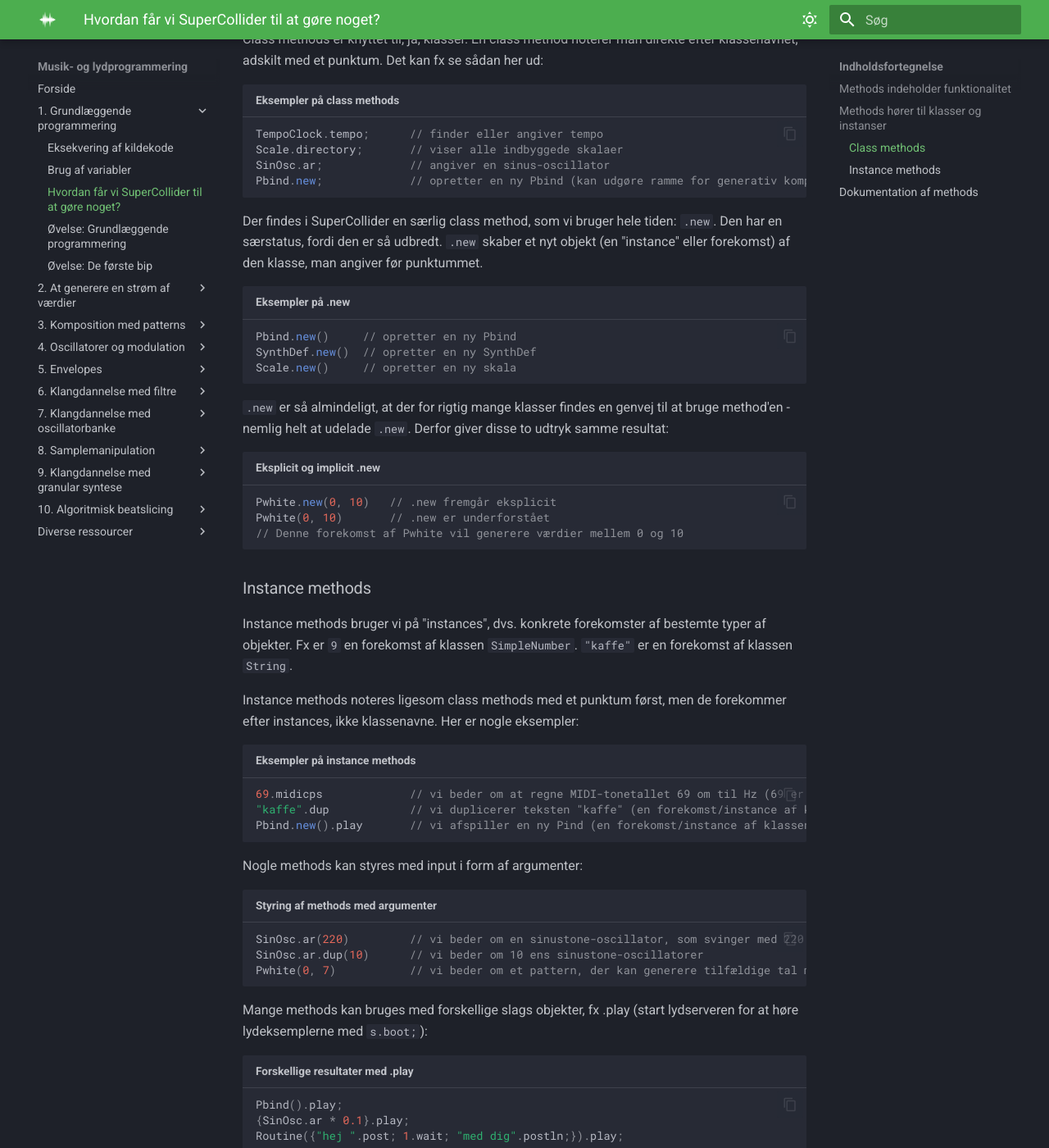
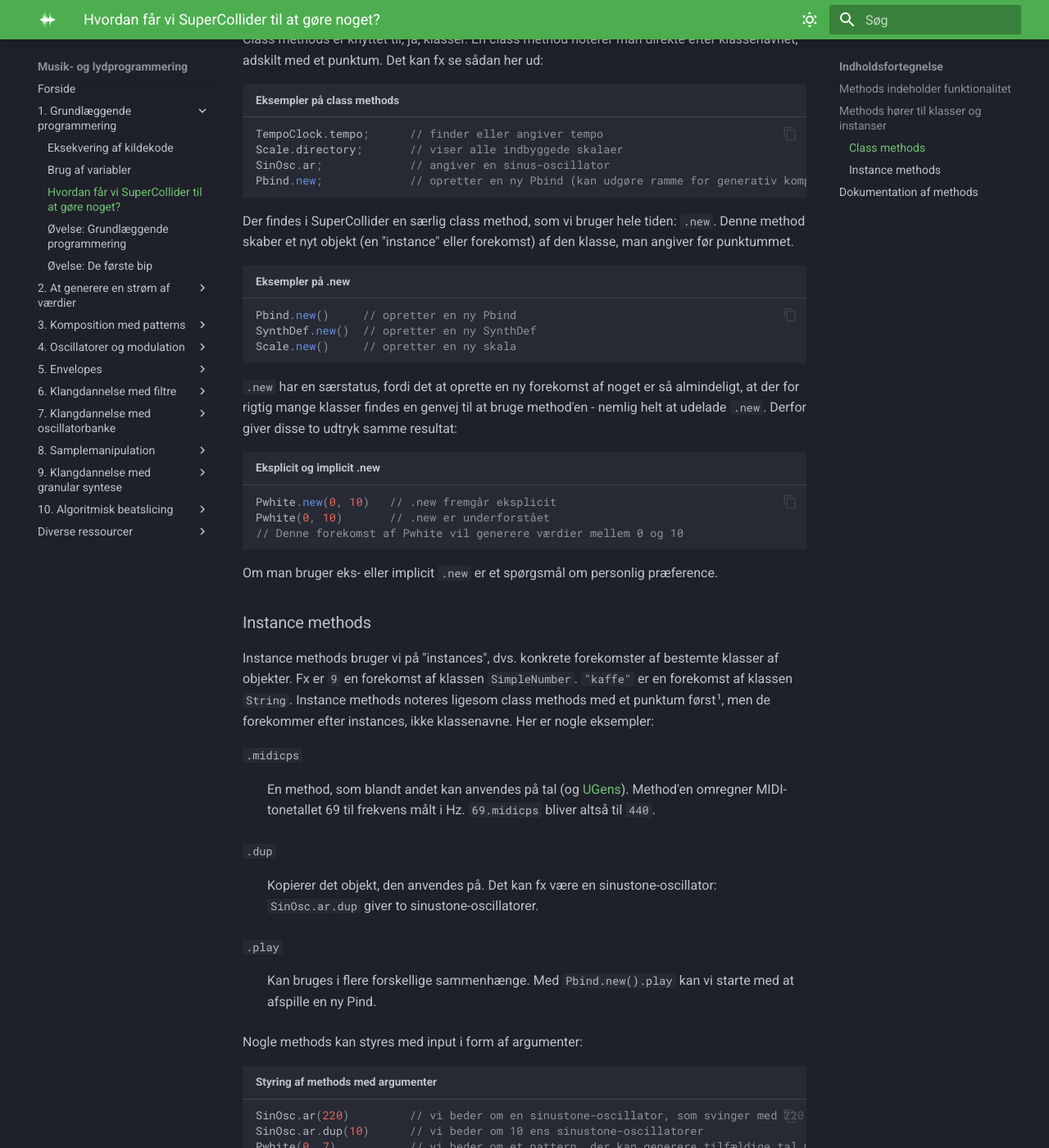
Before and after one commit to sparkletop/sparkletop.github.io, an MkDocs documentation site: the page built from docs/01/a3-methods.md, in a window 1280 px wide and 1400 px high, scrolled down 877 px. Shown: the whole window at 82% size. Built offline with MkDocs 1.6.1 and Material for MkDocs 9.7.7, drawn with Linux system fonts in a browser that asks for light colours; some of the changed text lies outside the part shown.

Commit message:
improvements to docs

````diff
--- a/docs/01/a3-methods.md
+++ b/docs/01/a3-methods.md
@@ -34,7 +34,7 @@
 Pbind.new;             // opretter en ny Pbind (kan udgøre ramme for generativ komposition)
 ```
 
-Der findes i SuperCollider en særlig class method, som vi bruger hele tiden: `.new`. Den har en særstatus, fordi den er så udbredt. `.new` skaber et nyt objekt (en "instance" eller forekomst) af den klasse, man angiver før punktummet.
+Der findes i SuperCollider en særlig class method, som vi bruger hele tiden: `.new`. Denne method skaber et nyt objekt (en "instance" eller forekomst) af den klasse, man angiver før punktummet.
 
 ``` sc title="Eksempler på .new"
 Pbind.new()     // opretter en ny Pbind
@@ -42,7 +42,7 @@
 Scale.new()     // opretter en ny skala
 ```
 
-`.new` er så almindeligt, at der for rigtig mange klasser findes en genvej til at bruge method'en - nemlig helt at udelade `.new`. Derfor giver disse to udtryk samme resultat:
+`.new` har en særstatus, fordi det at oprette en ny forekomst af noget er så almindeligt, at der for rigtig mange klasser findes en genvej til at bruge method'en - nemlig helt at udelade `.new`. Derfor giver disse to udtryk samme resultat:
 
 ``` sc title="Eksplicit og implicit .new"
 Pwhite.new(0, 10)   // .new fremgår eksplicit
@@ -50,17 +50,23 @@
 // Denne forekomst af Pwhite vil generere værdier mellem 0 og 10
 ```
 
+Om man bruger eks- eller implicit `.new` er et spørgsmål om personlig præference.
+
 ### Instance methods
 
-Instance methods bruger vi på "instances", dvs. konkrete forekomster af bestemte typer af objekter. Fx er `9` en forekomst af klassen `SimpleNumber`. `"kaffe"` er en forekomst af klassen `String`.
+Instance methods bruger vi på "instances", dvs. konkrete forekomster af bestemte klasser af objekter. Fx er `9` en forekomst af klassen `SimpleNumber`. `"kaffe"` er en forekomst af klassen `String`. Instance methods noteres ligesom class methods med et punktum først[^1], men de forekommer efter instances, ikke klassenavne. Her er nogle eksempler:
 
-Instance methods noteres ligesom class methods med et punktum først, men de forekommer efter instances, ikke klassenavne. Her er nogle eksempler:
+`.midicps`
 
-``` sc title="Eksempler på instance methods"
-69.midicps             // vi beder om at regne MIDI-tonetallet 69 om til Hz (69 er en forekomst/instance af klassen SimpleNumber)
-"kaffe".dup            // vi duplicerer teksten "kaffe" (en forekomst/instance af klassen String)
-Pbind.new().play       // vi afspiller en ny Pind (en forekomst/instance af klassen Pbind)
-```
+:   En method, som blandt andet kan anvendes på tal (og [UGens](../04/a1-ugens.md)). Method'en omregner MIDI-tonetallet 69 til frekvens målt i Hz. `69.midicps` bliver altså til `440`.
+
+`.dup`
+
+:   Kopierer det objekt, den anvendes på. Det kan fx være en sinustone-oscillator: `SinOsc.ar.dup` giver to sinustone-oscillatorer.
+
+`.play`
+
+:   Kan bruges i flere forskellige sammenhænge. Med `Pbind.new().play` kan vi starte med at afspille en ny Pind.
 
 Nogle methods kan styres med input i form af argumenter:
 
@@ -70,14 +76,14 @@
 Pwhite(0, 7)           // vi beder om et pattern, der kan generere tilfældige tal mellem 0 og 7
 ```
 
-Mange methods kan bruges med forskellige slags objekter, fx .play (start lydserveren for at høre lydeksemplerne med `s.boot;`):
+Mange methods kan bruges med forskellige slags objekter, fx `.play`:
 
 ``` sc title="Forskellige resultater med .play"
 Pbind().play;
 {SinOsc.ar * 0.1}.play;
 Routine({"hej ".post; 1.wait; "med dig".postln;}).play;
 
-// ... men `.play` kan ikke anvendes på alle objekter!
+// ... men .play kan ikke anvendes på alle objekter!
 10.play       // giver en fejlmeddelelse (.play findes ikke som instance method for SimpleNumber)
 Pbind.play    // giver en fejlmeddelelse (.play findes kun som instance method, ikke som class method for Pbind)
 ```
@@ -104,3 +110,5 @@
 .ar
 .reverse
 ```
+
+[^1]: For nogle (men ikke alle) methods findes en syntaktisk variant, hvor instance methods noteres *før* objektet, adskilt med et simpelt mellemrum. Fx er `play {SinOsc.ar};` helt korrekt syntaks, der svarer til `{SinOsc.ar}.play;`. Jeg anbefaler, at man holder sig til den sidstnævnte form, da punktummet mellem method og objekt tydeliggør, hvad der er method og hvad denne method knytter sig til.
````
Also changed, not shown: docs/01/a1-eksekvering.md (+1 -1 lines), docs/02/a1-patterns-intro.md (+21 -3 lines), tex/preface.md (+11 -10 lines).
